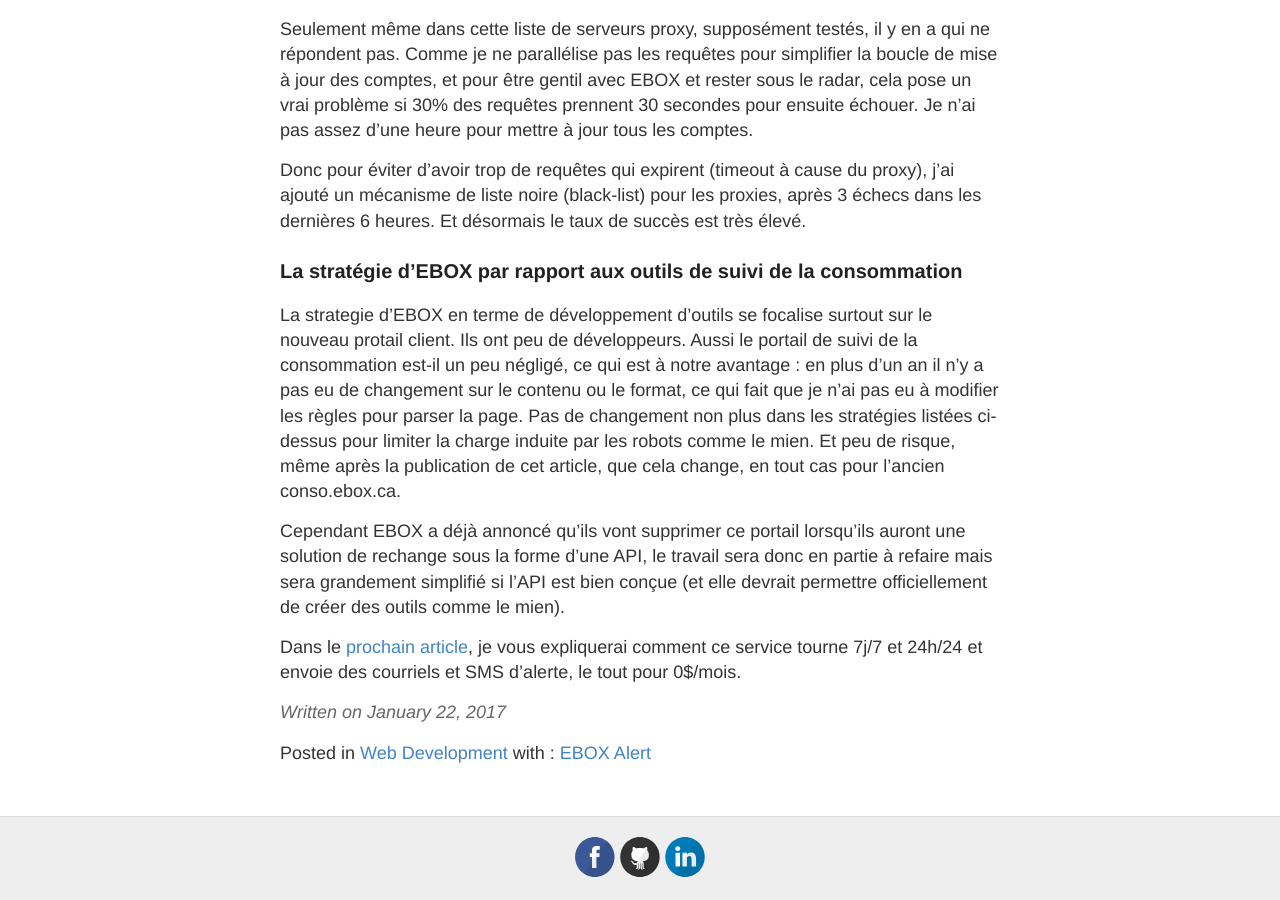
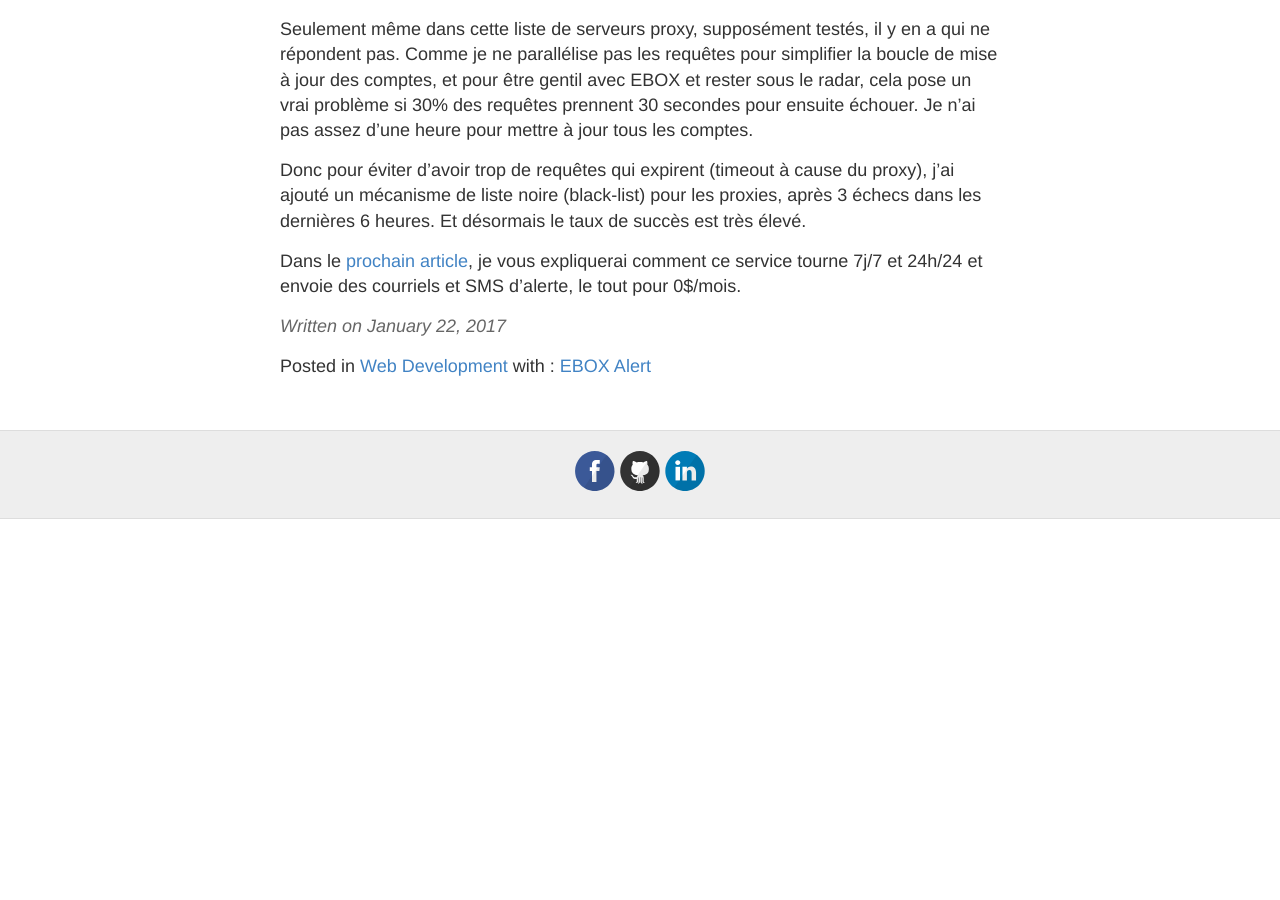
Before and after one commit to amissemer/adrienmissemer.com, a Jekyll site: the page built from _posts/2017-01-22-ebox-alert-2.md, in a window 1280 px wide and 900 px high, scrolled down 1821 px. Built offline with Jekyll 4.4.1, drawn with Linux system fonts in a browser that asks for light colours; after the commit the page ends 2340 px from its top, so only the background shows below that; some of the changed text lies outside the part shown.

Commit message:
ebox-alert-2 change title and remove part about strategie

```diff
--- a/_posts/2017-01-22-ebox-alert-2.md
+++ b/_posts/2017-01-22-ebox-alert-2.md
@@ -1,6 +1,6 @@
 ---
 layout: post
-title: Comment je contourne les restrictions avec une armée de proxies
+title: Passer EBOX Alert à l'échelle en contournant les restrictions
 published: true
 comments: false
 category: web-development
@@ -38,12 +38,6 @@
 
 Donc pour éviter d'avoir trop de requêtes qui expirent (timeout à cause du proxy), j'ai ajouté un mécanisme de liste noire (black-list) pour les proxies, après 3 échecs dans les dernières 6 heures. Et désormais le taux de succès est très élevé.
 
-### La stratégie d'EBOX par rapport aux outils de suivi de la consommation
-
-La strategie d'EBOX en terme de développement d'outils se focalise surtout sur le nouveau protail client. Ils ont peu de développeurs. Aussi le portail de suivi de la consommation est-il un peu négligé, ce qui est à notre avantage : en plus d'un an il n'y a pas eu de changement sur le contenu ou le format, ce qui fait que je n'ai pas eu à modifier les règles pour parser la page. Pas de changement non plus dans les stratégies listées ci-dessus pour limiter la charge induite par les robots comme le mien. Et peu de risque, même après la publication de cet article, que cela change, en tout cas pour l'ancien conso.ebox.ca.
-
-Cependant EBOX a déjà annoncé qu'ils vont supprimer ce portail lorsqu'ils auront une solution de rechange sous la forme d'une API, le travail sera donc en partie à refaire mais sera grandement simplifié si l'API est bien conçue (et elle devrait permettre officiellement de créer des outils comme le mien).
-
 Dans le [prochain article]({% post_url 2017-01-23-ebox-alert-3 %}), je vous expliquerai comment ce service tourne 7j/7 et 24h/24 et envoie des courriels et SMS d'alerte, le tout pour 0$/mois.
 
 
```
